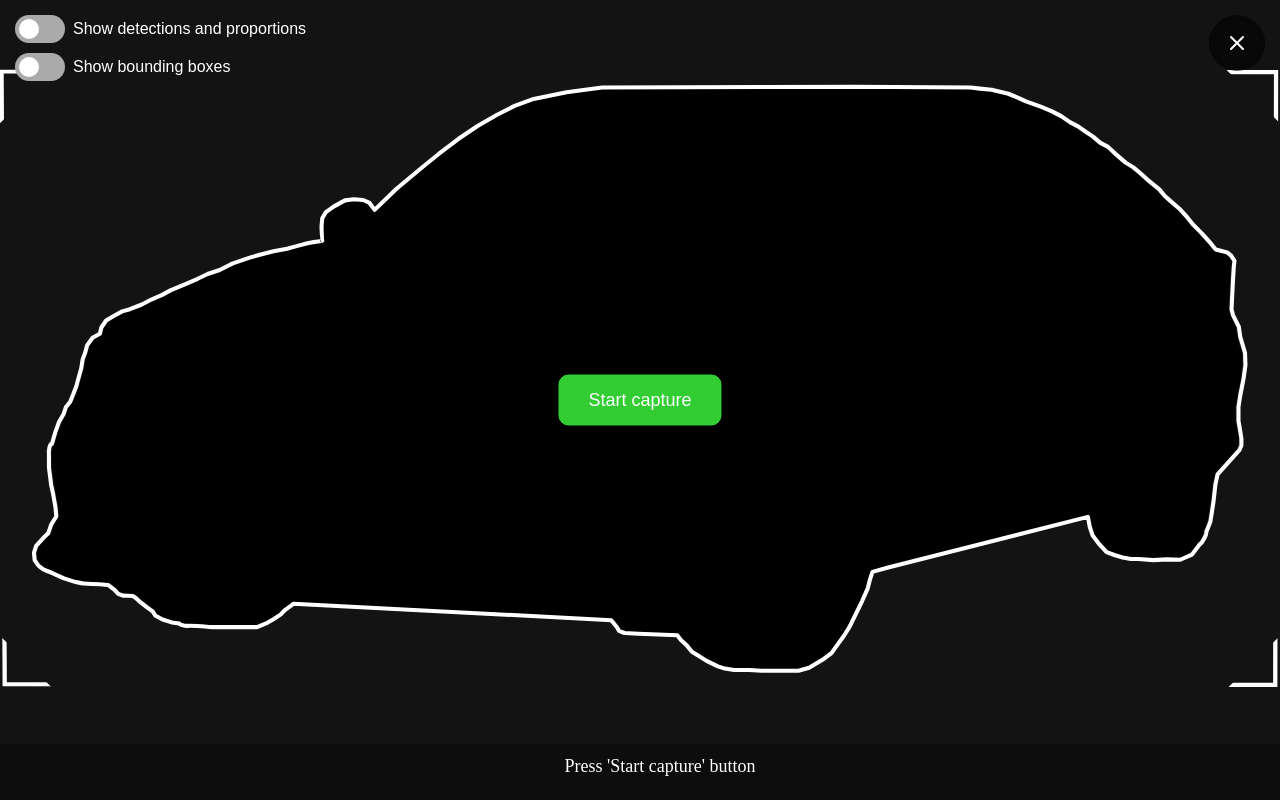
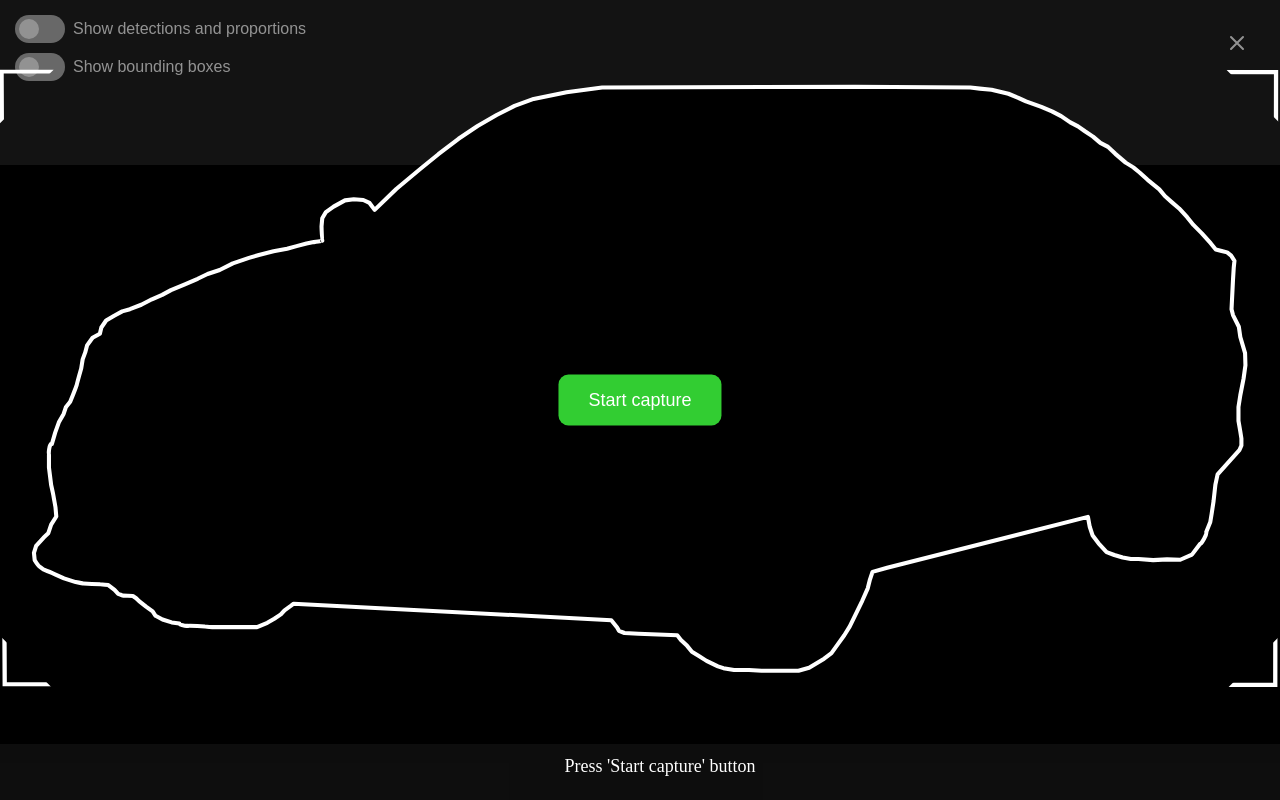
Before and after one commit to jalbarranelectronic/GuidedImageCapture, an Angular app: page / in a window 1280 px wide. Built offline with nearby package versions, Linux system fonts and the light colour scheme.

Commit message:
Change to flex

```diff
--- a/src/app/camera/camera.css
+++ b/src/app/camera/camera.css
@@ -26,22 +26,27 @@
   fill: rgba(39, 39, 39, 0.5);
   mask: url(#hole-mask);
 }
+#main-container {
+  display: flex;
+  flex-direction: column;
+  width: 100%;
+  height: 100%;
+}
 .marco-container {
-  position: absolute;
+  flex-grow: 1;
   display: flex;
   justify-content: center;
   height: 100%;
   width: 100%;
-  padding-top: 15px;
   max-height: calc(100% - 71px);
+  z-index: 99999; /* siempre encima */
 }
 
 .header {
-  position: absolute;
-  top: 0;
   height: 15px;
   width: 100%;
   background-color: rgba(39, 39, 39, 0.5);
+  z-index: 99999;
 }
 
 .marco-svg {
@@ -71,14 +76,12 @@
   background: limegreen;
   color: white;
   cursor: pointer;
+  z-index: 999999; /* siempre encima */
 }
 
 #feedback {
-  position: fixed; /* anclado */
   display: flex;
   flex-direction: column;
-  bottom: 0; /* pegado al fondo */
-  left: 0;
   width: 100%; /* todo el ancho */
   height: 32px;
   background: rgba(23, 23, 23, 0.6); /* fondo semitransparente */
--- a/src/app/camera/camera.html
+++ b/src/app/camera/camera.html
@@ -96,9 +96,8 @@
   </svg>
 </div>
 
+<div id="main-container">
   <div class="header"></div>
-
-<!-- Marco irregular en SVG -->
   <div class="marco-container">
     <svg class="marco-svg" [class.glow]="isAnimating">
       <defs>
@@ -153,6 +152,7 @@
   </div>
 
   <div id="feedback">{{ feedback() }}</div>
+</div>
 
 <div class="orientation-warning">
   <div class="orientation-content">
```
Lines whose indentation alone changed are shown as unchanged.
